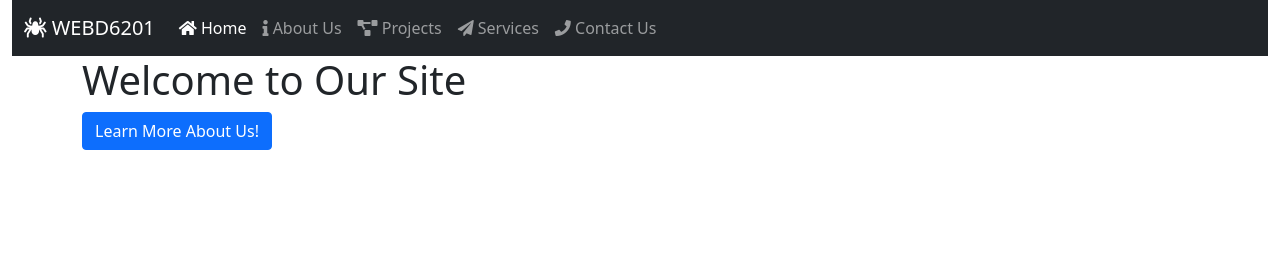
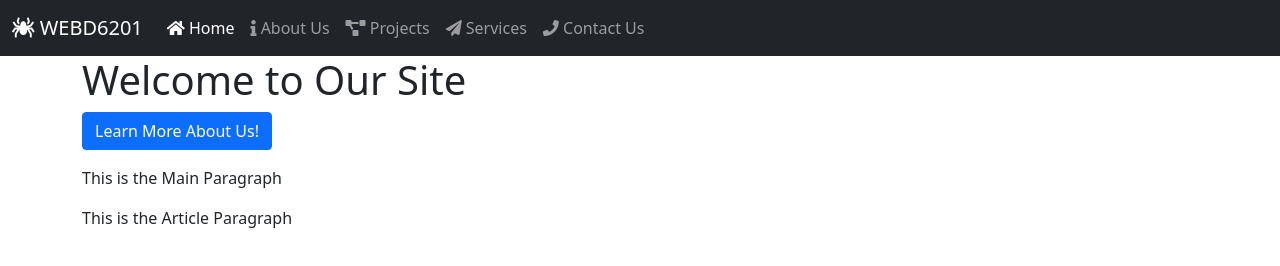
Before and after one commit to DakotaParrish/DakotaParrish.github.io, a website: page index.html in a window 1280 px wide. Drawn offline with nearby package versions, Linux system fonts and the light colour scheme.

Commit message:
Updated ICE 2

```diff
--- a/Scripts/app.js
+++ b/Scripts/app.js
@@ -10,7 +10,41 @@
         {
            location.href = "about.html";
         });
+
+
+        // Step 1 - Get a reference to an entry point(s) (insertion/deletion)
+        let MainContent = document.getElementsByTagName("main")[0];
+        let DocumentBody = document.body;
+
+        // Step 2 - Create an HTML element in memory
+        let MainParagraph = document.createElement("p");
+        let Article = document.createElement("article");
+        let ArticleParagraph = `<p id="ArticleParagraph" class="mt-3">This is the Article Paragraph</p>`;
+
+        // Step 3 - Configure new element
+        MainParagraph.setAttribute("id", "MainParagraph");
+        MainParagraph.setAttribute("class", "mt-3");
+        let FirstString = "This is";
+        let SecondString = `${FirstString} the Main Paragraph`;
+        MainParagraph.textContent = SecondString;
+        Article.setAttribute("class", "container");
+
+
+        // Step 4 - perform insertion / deletion
+
+        // example of insert after (append)
+        MainContent.appendChild(MainParagraph);
+        Article.innerHTML = ArticleParagraph;
+        DocumentBody.appendChild(Article);
+
+        //MainContent.before(MainParagraph);
+
+        //example of deletion
+        //document.getElementById("AboutUsButton").remove();
+
+        // ES6 and HTML5 => Template Strings => "Super Strings"
     }
+
 
     function DisplayProjectsPage()
     {
--- a/index.html
+++ b/index.html
@@ -12,7 +12,7 @@
 </head>
 <body>
 
-    <nav class="container-fluid">
+    <header>
         <nav class="navbar navbar-expand-lg navbar-dark bg-dark">
             <div class="container-fluid">
               <a class="navbar-brand" href="index.html"><i class="fas fa-spider"></i> WEBD6201</a>
@@ -42,10 +42,10 @@
           </nav>
     </nav>
 
-    <div class="container">
+    <main class="container">
         <h1 class="mb=5"> Welcome to Our Site</h1>
         <button id="AboutUsButton" class="btn btn-primary">Learn More About Us!</button>
-    </div>
+    </main>
     <!-- Scripting Section -->
     <script src="./node_modules/jquery/dist/jquery.min.js"></script>
     <script src="node_modules/bootstrap/dist/js/bootstrap.bundle.min.js"></script>
```
